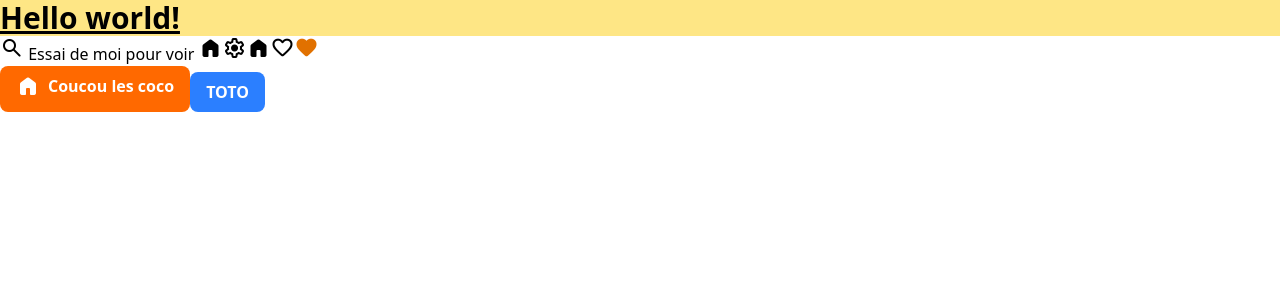
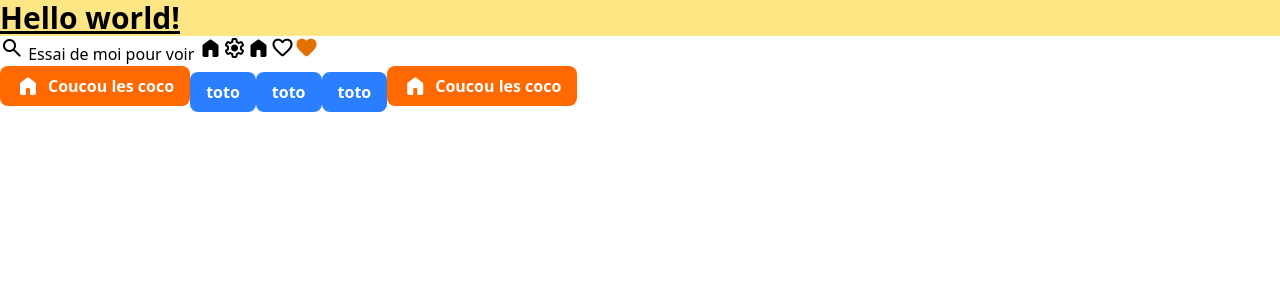
Before and after one commit to vnabet/ng-alize, an Angular app: page / in a window 1280 px wide. Shown: the top 300 px of the page. Built offline with nearby package versions, Linux system fonts and the light colour scheme.

Commit message:
modification sur le style des icones

```diff
--- a/projects/demo/src/app/app.component.html
+++ b/projects/demo/src/app/app.component.html
@@ -14,5 +14,9 @@
 
 <div>
   <button alzButton alzColor="titi"><alz-icon filled>home</alz-icon>Coucou les coco</button>
-  <a alzButton alzColor="RIEN" href="titi" ><span class="">TOTO</span></a>
+  <a alzButton alzColor="RIEN" href="titi" >toto</a>
+  <a alzButton alzColor="RIEN" href="titi" >toto</a>
+  <a alzButton alzColor="RIEN" href="titi" >toto</a>
+  <button alzButton alzColor="titi"><alz-icon filled>home</alz-icon>Coucou les coco</button>
+
 </div>
--- a/projects/ng-alize/icon/components/alz-icon.component.ts
+++ b/projects/ng-alize/icon/components/alz-icon.component.ts
@@ -7,12 +7,17 @@ import { ChangeDetectionStrategy, Component, computed, input } from '@angular/co
 @Component({
   selector: 'alz-icon',
   imports: [],
-  template: `<span class="material-symbols-rounded" [class.filled]="filledBool()"><ng-content></ng-content></span>`,
+  template: `<span class="material-symbols-rounded absolute top-0 left-0" [class.filled]="filledBool()"
+    ><ng-content></ng-content
+  ></span>`,
   styles: `
     .filled {
       font-variation-settings: 'FILL' 1;
     }
   `,
+  host: {
+    class: 'inline-block w-6 h-6 relative',
+  },
   changeDetection: ChangeDetectionStrategy.OnPush,
 })
 export class AlzIconComponent {
```
